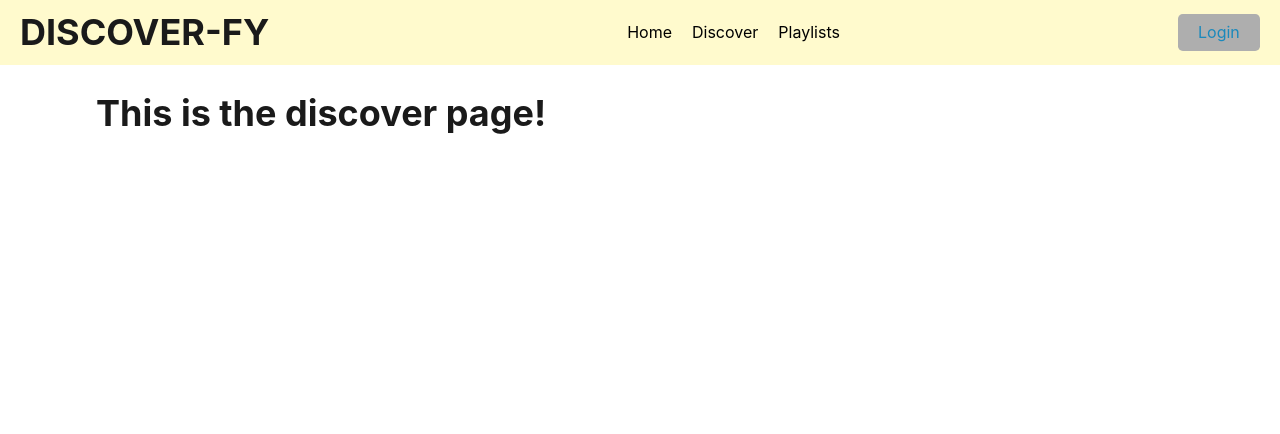
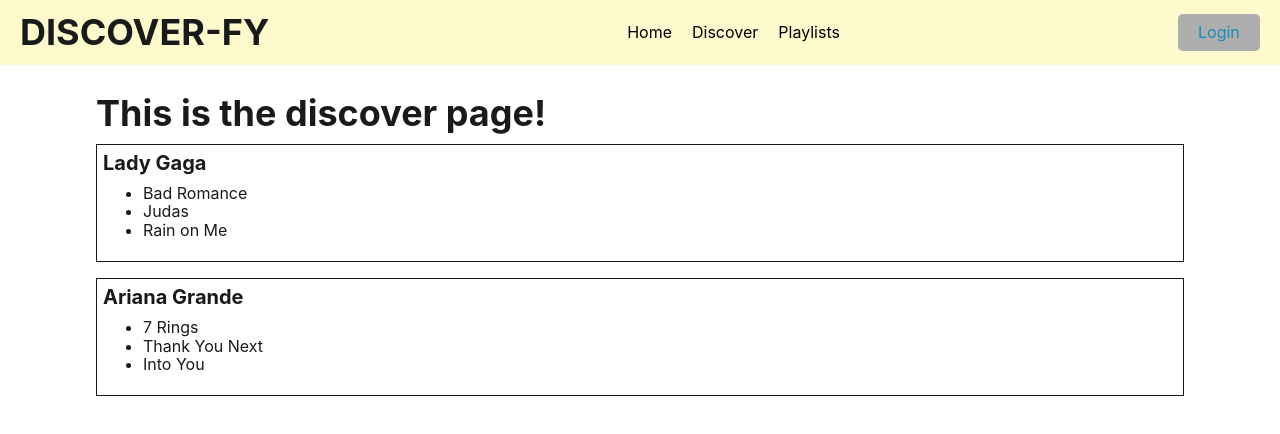
Before and after one commit to jmalon10/Discover-fy, a React (Vite) app in the folder client/: page /discover in a window 1280 px wide. Shown: the top 434 px of the page. Built offline with nearby package versions, Linux system fonts and the light colour scheme; no server answers.

Commit message:
added a mapping method to iterate through cards in useEffect hook

```diff
--- a/client/src/pages/Discover.tsx
+++ b/client/src/pages/Discover.tsx
@@ -1,10 +1,16 @@
 import { useEffect, useState } from "react";
+import { RecommendedArtist } from "../interfaces/recommendedArtist";
+import RecommendedArtistCard from "../components/RecommendedArtistCard";
 
 const Discover = () => {
     const [artists, setArtists] = useState<RecommendedArtist[] | null>([
       {
         Name: "Lady Gaga",
         TopTracks: ["Bad Romance", "Judas", "Rain on Me"],
+      },
+      {
+        Name: "Ariana Grande",
+        TopTracks: ["7 Rings", "Thank You Next", "Into You"],
       },
     ] as RecommendedArtist[]);
     // when the component loads...
@@ -22,6 +28,9 @@ const Discover = () => {
     return (
       <section>
         <h1>This is the discover page!</h1>
+        {artists?.map((artist) => (
+          <RecommendedArtistCard key={artist.Name} artist={artist} />
+        ))}
         </section>
     );
   };
```
